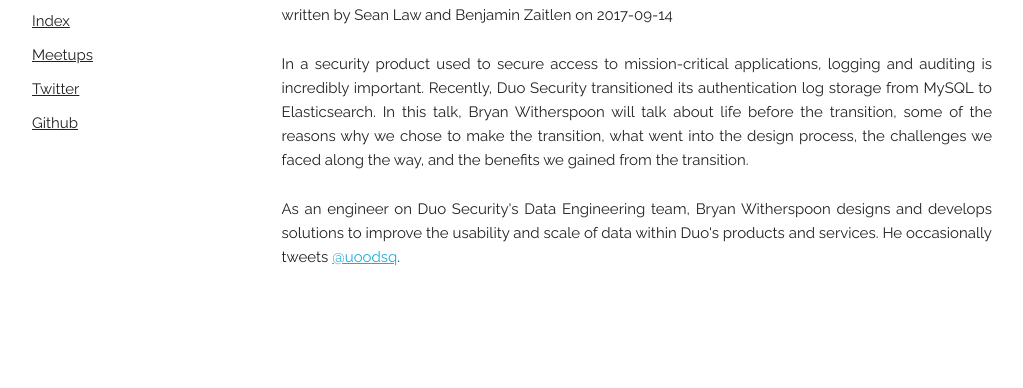
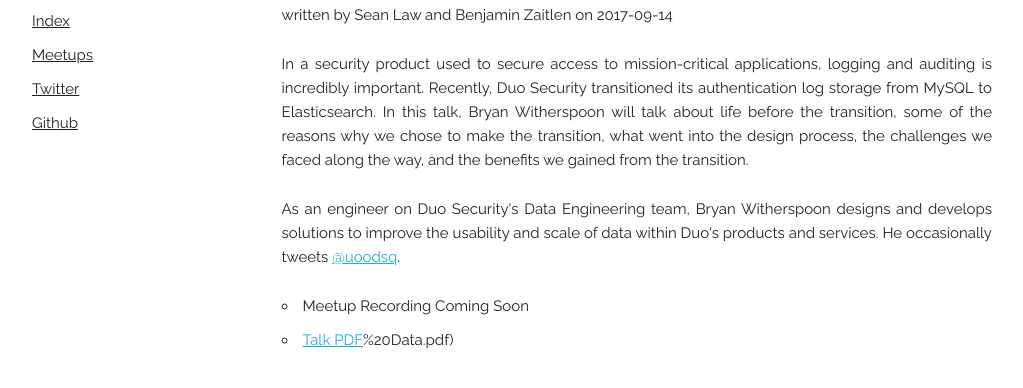
Before and after one commit to PyDataAnnArbor/pydataannarbor.github.io, a plain HTML site: page meetups/2017/9/14/20170914-Bryan_Witherspoon/index.html in a window 1280 px wide. Shown: the part 170-558 px from the top of the page, without its empty margins (128-1151 px from the left). Drawn offline with nearby package versions, Linux system fonts and the light colour scheme.

Commit message:
Synchronized build

```diff
--- a/meetups/2017/9/14/20170914-Bryan_Witherspoon/index.html
+++ b/meetups/2017/9/14/20170914-Bryan_Witherspoon/index.html
@@ -60,6 +60,10 @@ the transition.</p>
 <p>As an engineer on Duo Security's Data Engineering team, Bryan Witherspoon
 designs and develops solutions to improve the usability and scale of data within
 Duo's products and services.  He occasionally tweets <a href="https://twitter.com/uoodsq">@uoodsq</a>.</p>
+<ul>
+<li>Meetup Recording Coming Soon</li>
+<li><a href="https://github.com/PyDataAnnArbor/Meetup/blob/master/talks/20170915/Big(ish">Talk PDF</a>%20Data.pdf)</li>
+</ul>
 
   </div>
 
```
